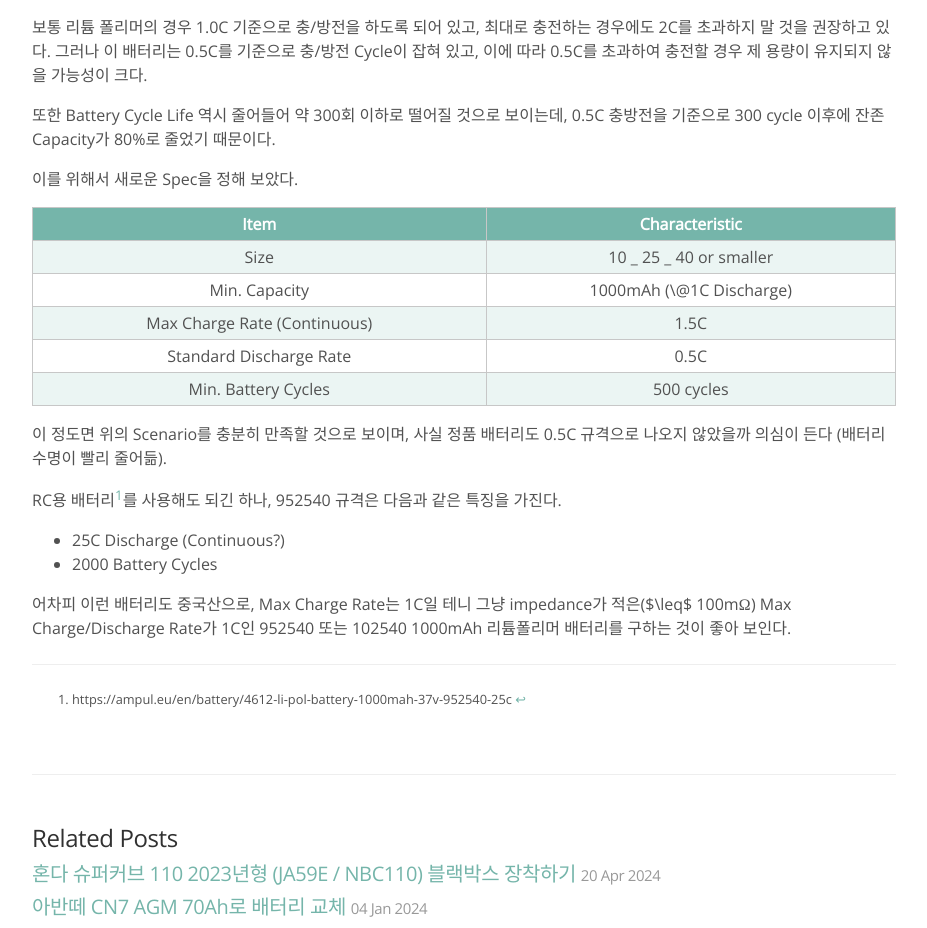
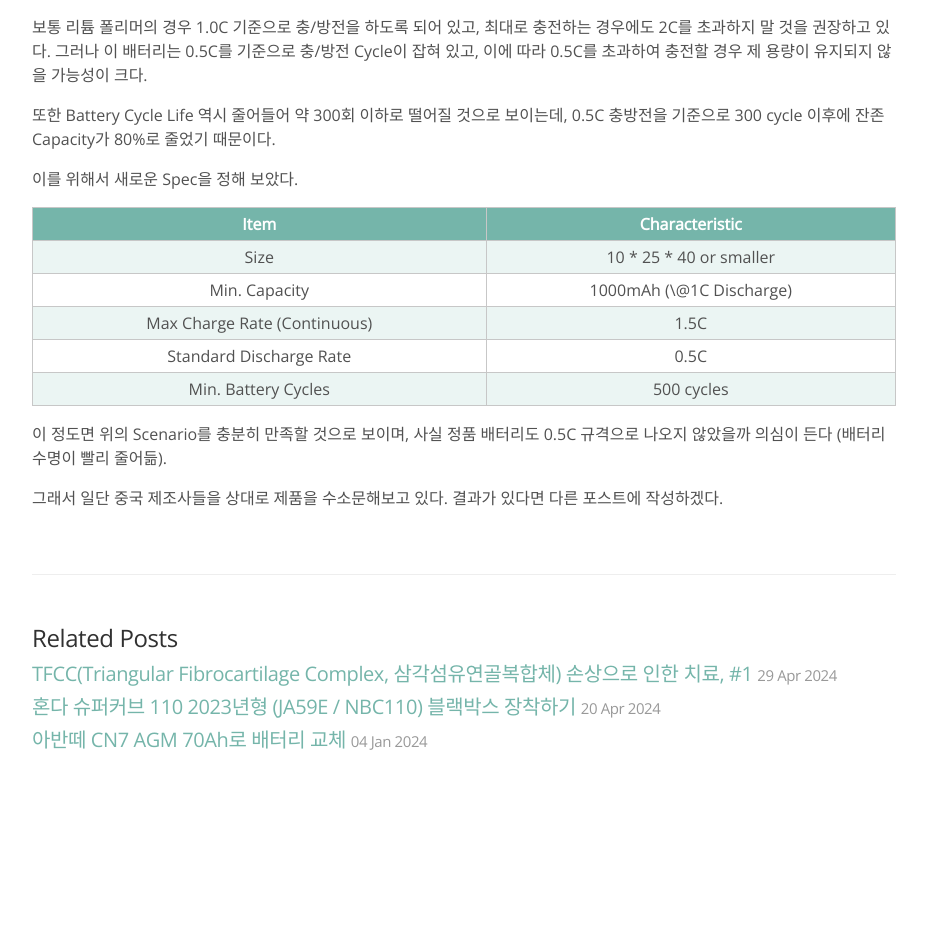
Before and after one commit to ritaru/ritaru.github.io, a Jekyll site: the page built from _posts/2024-04-27-Sena-50S-Battery.markdown, in a window 1280 px wide. Shown: the part 2840-3768 px from the top of the page, without its empty margins (176-1103 px from the left). Built offline with Jekyll 4.4.1, drawn with Linux system fonts in a browser that asks for light colours; some web fonts are replaced; after the commit the page ends 3640 px from its top, so only the background shows below that; some of the changed text lies outside the part shown.

Commit message:
TFCC-injury-post

```diff
--- a/_layouts/default.html
+++ b/_layouts/default.html
@@ -42,5 +42,6 @@
         }, false);
       })(document);
     </script>
+    <script>renderMathInElement(document.body);</script>
   </body>
 </html>
--- a/_posts/2024-04-27-Sena-50S-Battery.markdown
+++ b/_posts/2024-04-27-Sena-50S-Battery.markdown
@@ -89,7 +89,7 @@
 
 |             Item             |      Characteristic      |
 | :--------------------------: | :----------------------: |
-|             Size             | 10 _ 25 _ 40 or smaller  |
+|             Size             | 10 * 25 * 40 or smaller  |
 |        Min. Capacity         | 1000mAh (\@1C Discharge) |
 | Max Charge Rate (Continuous) |           1.5C           |
 |   Standard Discharge Rate    |           0.5C           |
@@ -97,21 +97,4 @@
 
 이 정도면 위의 Scenario를 충분히 만족할 것으로 보이며, 사실 정품 배터리도 0.5C 규격으로 나오지 않았을까 의심이 든다 (배터리 수명이 빨리 줄어듦).
 
-RC용 배터리[^1]를 사용해도 되긴 하나, 952540 규격은 다음과 같은 특징을 가진다.
-
-- 25C Discharge (Continuous?)
-- 2000 Battery Cycles
-
-어차피 이런 배터리도 중국산으로, Max Charge Rate는 1C일 테니 그냥 impedance가 적은($\leq$ 100mΩ) Max Charge/Discharge Rate가 1C인 952540 또는 102540 1000mAh 리튬폴리머 배터리를 구하는 것이 좋아 보인다.
-
-<style>
-.footnotes {
-    font-size: 0.8rem;
-}
-</style>
-
----
-
-<div class="footnotes" markdown="1">
-[^1]: https://ampul.eu/en/battery/4612-li-pol-battery-1000mah-37v-952540-25c
-</div>
+그래서 일단 중국 제조사들을 상대로 제품을 수소문해보고 있다. 결과가 있다면 다른 포스트에 작성하겠다.
--- /dev/null
+++ b/_posts/2024-04-29-TFCC-Injury.markdown
@@ -0,0 +1,47 @@
+---
+layout: post
+title: "TFCC(Triangular Fibrocartilage Complex, 삼각섬유연골복합체) 손상으로 인한 치료, #1"
+categories: Medical
+date: 2024-04-29 10:00:00 +0900
+---
+
+## Preface
+
+최근 오른손의 TFCC(Triangular Fibrocartilage Complex, 삼각섬유연골복합체) 파열 진단을 받았다.
+X-Ray 상에서 보이길 남들보다 TFCC Injury가 오기 쉬운 구조라고 한다.
+
+<!--excerpt-->
+
+사실 처음 진단은 Ulnar Deviation-Subluxation (척측 편위 부분 탈구)였으나 이후 X-Ray, 3.0T MRI 촬영으로 Rt. TFCC 진단이 나왔다.
+
+## How did this happen?
+
+살면서 이 부위를 다칠 수 있을 거란 생각을 하지 못했다. 하지만, 어릴 때부터 전조증상이 있었음을 다시 생각해 보니 알 수 있었다. 손목을 많이 쓰게 되는 작업을 하고 나면 항상 손목, 그 중에서도 척측 통증이 있어 항상 고생을 했었는데, 원래도 좋지 않았다는 뜻이 된다.
+
+하필 이번에 정비하면서 무리를 했던 게 원인이 되어 파열까지 간 것으로 보이는데, 이후 치료 과정은 사실 별 게 없다.
+
+## Treatment
+
+프롤로(PDRN)으로 자가치유가 가능하도록 돕고, 가능하면 손목을 안 쓰도록 부목 또는 손목 고정용 아대 등을 끼고 살면서 마모를 최대한 줄여야 한다. 필요한 경우 관절경 수술[^1]을 통해 치료를 해야 하는데, TFCC Injury에 있어서 완치란 없다. 특정 동작을 수행함에 있어 지장이 있다는 사실을 인지하고 손목 사용을 줄여서 사전에 더 조심하는 삶을 살아야 하는 것이다.
+
+물론 자가 치유 / 수술적 방법을 통한 치유로 많이 좋아지긴 한다. 여기에 더불어 재활치료와 운동을 치료 이후에 병행하면 더 좋다.
+
+왕도도 없고, 꾸준히, 계속 꾸준히 노력해야 한다. 관절은 안 쓸 수록 좋다.
+
+## Further Plans
+
+이제 막 대학원 석사과정 1학기를 시작한 내게 정말 청천벽력같은 소식이긴 하다. 키보드, 마우스를 쓰지 않고는 일을 할 수 없는 환경인데, 관절경 수술을 하게 되면 약 6주간은 꼼짝 없이 손목부터 팔꿈치까지 깁스를 해야 한다. 휴학을 할 수도 없는 상황인데, 정말 난감한 상황이 됐다.
+
+하지만 일단 몸이 낫는 게 먼저이므로, 가능한 긍정적으로, 그리고 열심히 오른손을 덜 쓰고 무리하지 않기로 했다. 이후 경과에 대한 건 다른 포스트에 작성하겠다.
+
+<style>
+.footnotes {
+    font-size: 0.8rem;
+}
+</style>
+
+---
+
+<div class="footnotes" markdown="1">
+[^1]: 박종웅. (2010). 관절경적 삼각섬유연골 손상의 치료. 대한관절경학회지 , 14(2), 65-70.
+</div>
```
